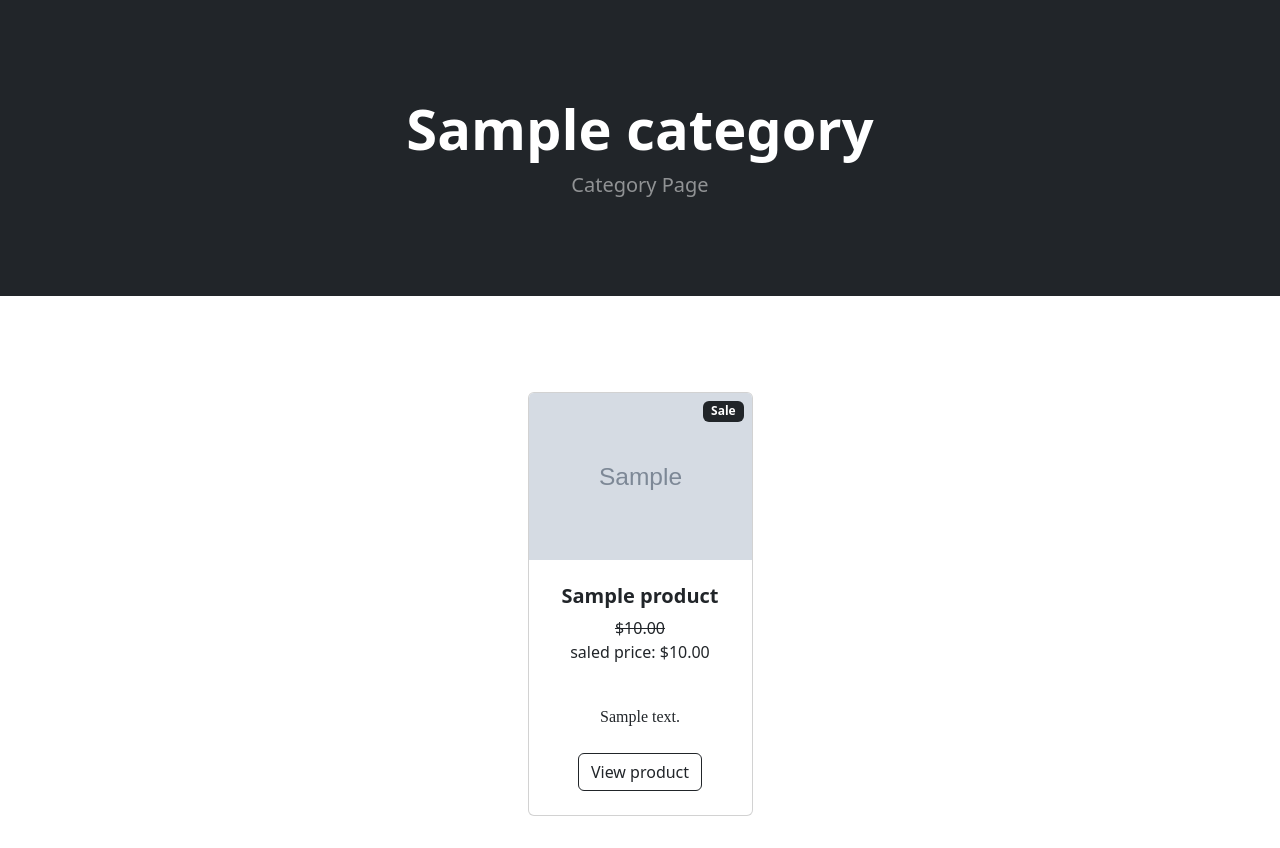
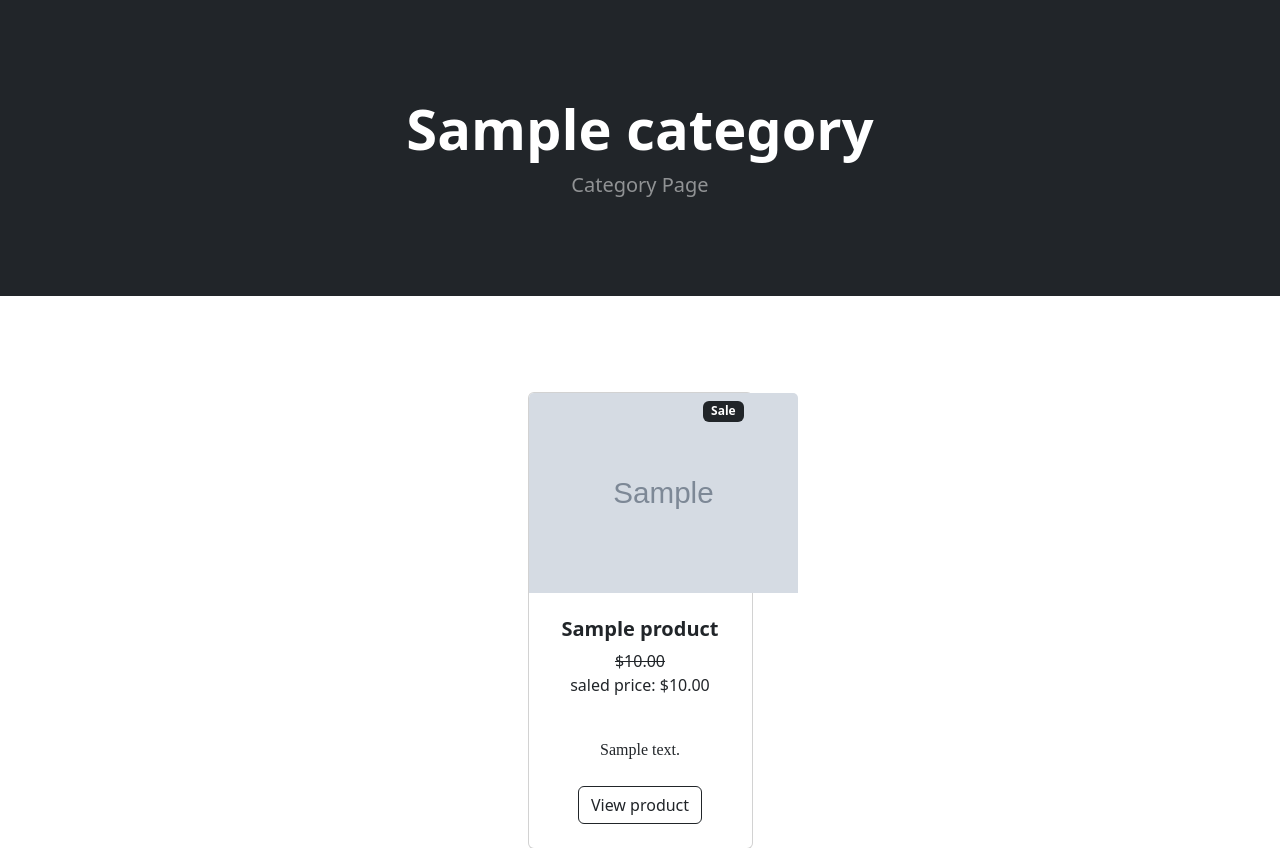
Before and after one commit to ajayakumar4741/DJ-KART, a Django app: a page that uses ecomstore/templates/category.html in a window 1280 px wide. Shown: the part 57-905 px from the top of the page. Run offline with Django 5.2, Linux system fonts and the light colour scheme; tables that the repository leaves empty hold one stand-in row (values such as "Sample post"); grey boxes marked "Sample" are stand-in pictures; some libraries are stand-ins or nearby versions.

Commit message:
modified template

```diff
--- a/ecomstore/templates/category.html
+++ b/ecomstore/templates/category.html
@@ -24,7 +24,7 @@
                         <div class="badge bg-dark text-white position-absolute" style="top: 0.5rem; right: 0.5rem">Sale
                         </div>
                         <!-- Product image-->
-                        <img class="card-img-top" src="{{ product.image.url }}" alt="..." />
+                        <img class="card-img-top" src="{{ product.image.url }}" style="width: 269px; height: 200px;" />
                         <!-- Product details-->
                         <div class="card-body p-4">
                             <div class="text-center">
@@ -48,7 +48,7 @@
                  <div class="col mb-5">
                     <div class="card h-100">
                         <!-- Product image-->
-                        <img class="card-img-top" src="{{ product.image.url }}" alt="..." />
+                        <img class="card-img-top" src="{{ product.image.url }}" style="width: 269px; height: 200px;" />
                         <!-- Product details-->
                         <div class="card-body p-4">
                             <div class="text-center">
```
